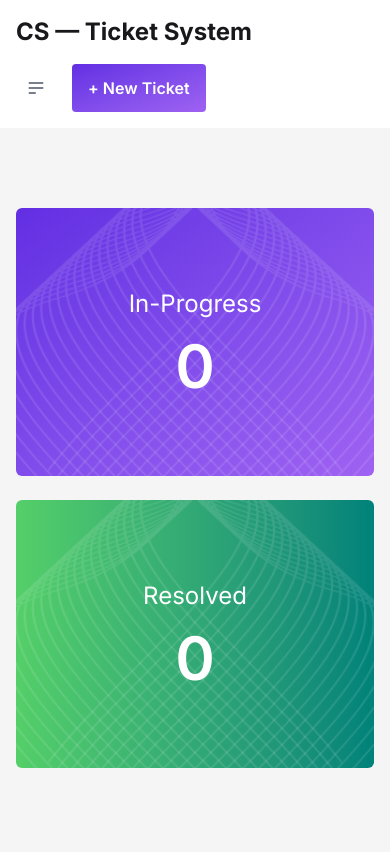
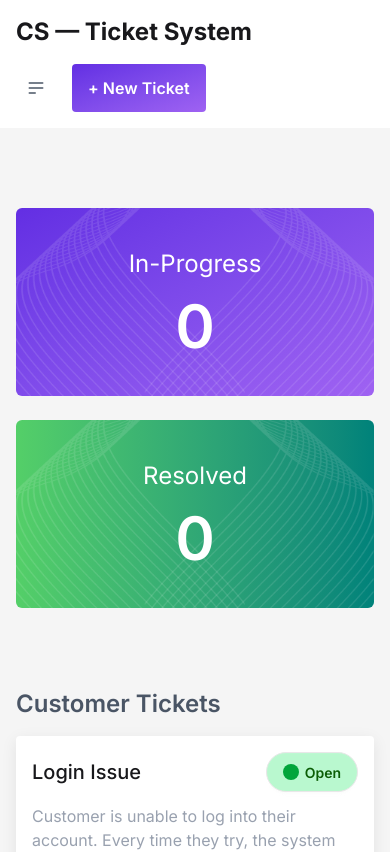
Before and after one commit to zubdotexe/cs-zone, a React (Vite) app: page / in a window 390 px wide. Shown: the top 852 px of the page. Built offline with nearby package versions, Linux system fonts and the light colour scheme.

Commit message:
organized Ticket component into smaller components

```diff
--- a/src/components/Hero/TicketStat.jsx
+++ b/src/components/Hero/TicketStat.jsx
@@ -8,7 +8,7 @@ export default function TicketStat({
 }) {
     return (
         <div
-            className={`animate-right flex-1 relative p-20 rounded-md ${bgColor}`}
+            className={`animate-right flex-1 relative p-10 sm:p-20 rounded-md ${bgColor}`}
         >
             <img
                 className="object-cover h-full absolute top-0 left-0"
--- a/src/components/Tickets/PendingTicket.jsx
+++ b/src/components/Tickets/PendingTickets/PendingTicket.jsx
@@ -1,6 +1,5 @@
 import { toast } from "react-toastify";
-import calendarIcon from "../../assets/calendarIcon.png";
-import "./Issues.css";
+import calendarIcon from "../../../assets/calendarIcon.png";
 
 export default function PendingTicket({
     issue,
```
Also changed, not shown: src/components/Tickets/Tickets.jsx (+4 -3 lines), src/components/Tickets/OngoingTickets/OngoingTicket.jsx (renamed from src/components/Tickets/OngoingTicket.jsx), src/components/Tickets/OngoingTickets/OngoingTickets.jsx (renamed from src/components/Tickets/OngoingTickets.jsx), src/components/Tickets/PendingTickets/PendingTickets.jsx (renamed from src/components/Tickets/PendingTickets.jsx), src/components/Tickets/ResolvedTickets/ResolvedTicket.jsx (renamed from src/components/Tickets/ResolvedTicket.jsx), src/components/Tickets/ResolvedTickets/ResolvedTickets.jsx (renamed from src/components/Tickets/ResolvedTickets.jsx).
